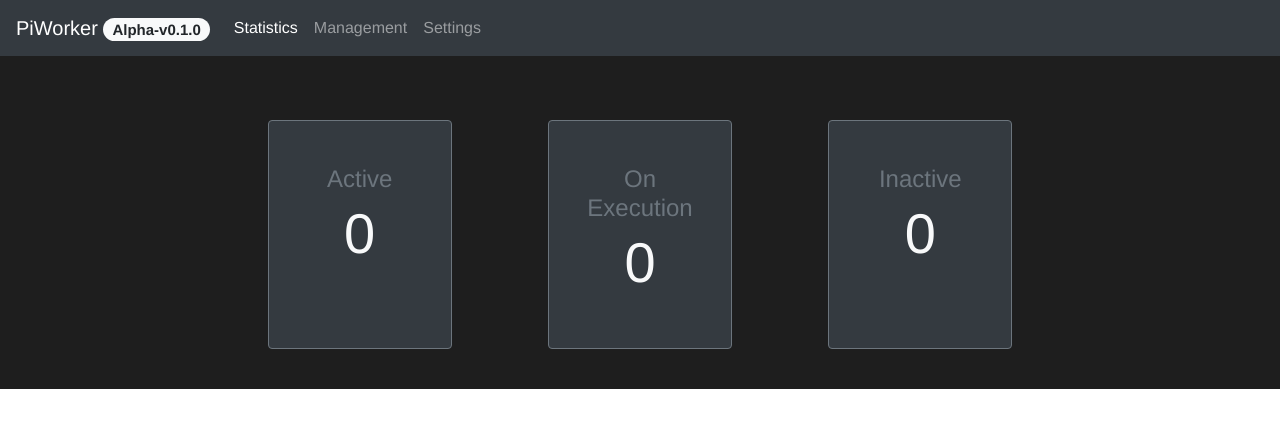
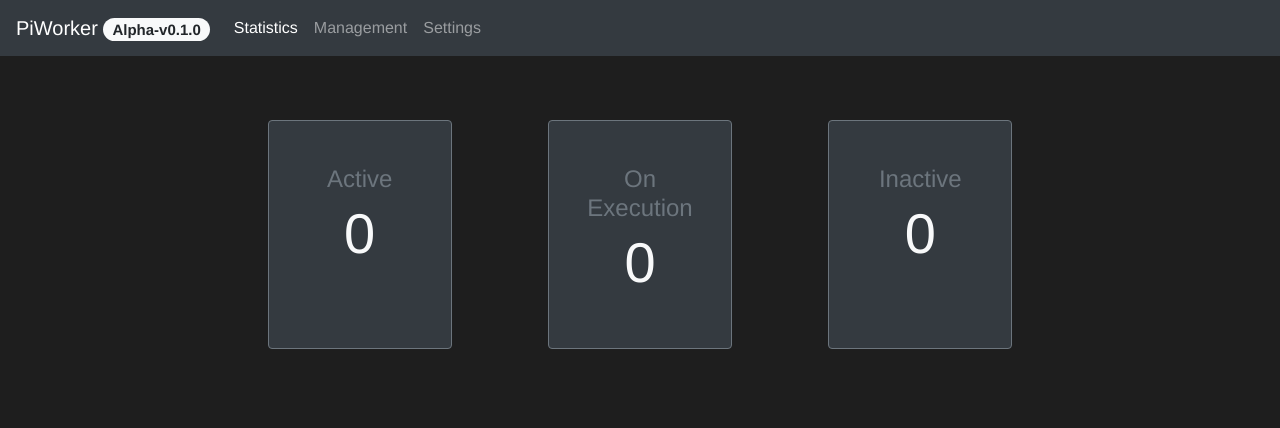
Before and after one commit to Pegasus8/piworker, a Vue app in the folder webui/frontend/: page /statistics in a window 1280 px wide. Shown: the top 428 px of the page. Built offline with nearby package versions, Linux system fonts and the light colour scheme.

Commit message:
Adjusted height of div#app

```diff
--- a/webui/frontend/src/App.vue
+++ b/webui/frontend/src/App.vue
@@ -21,6 +21,9 @@ export default {
   -webkit-font-smoothing: antialiased;
   -moz-osx-font-smoothing: grayscale;
   text-align: center;
-  background: #1e1e1e;
+  background-color: #1e1e1e;
+  // min-height: 100%;
+  height: 100vh;
 }
+
 </style>
```
